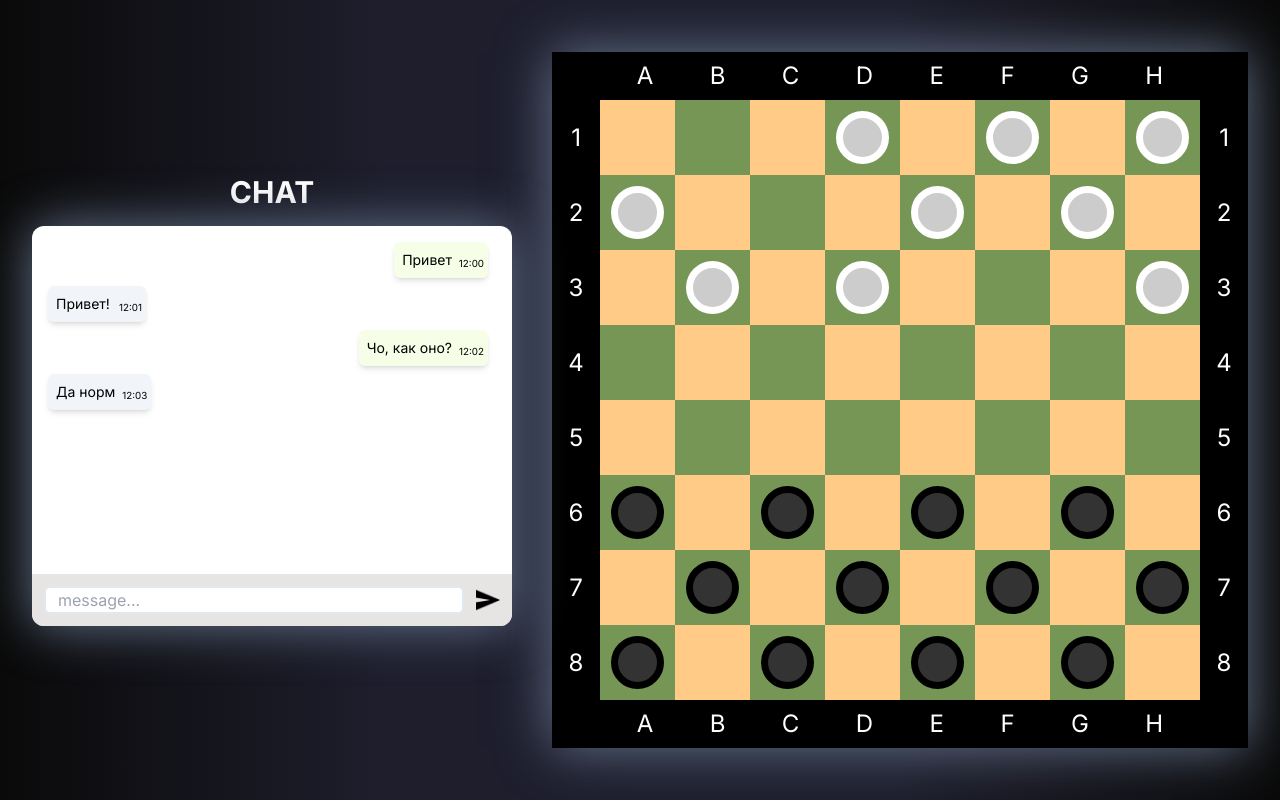
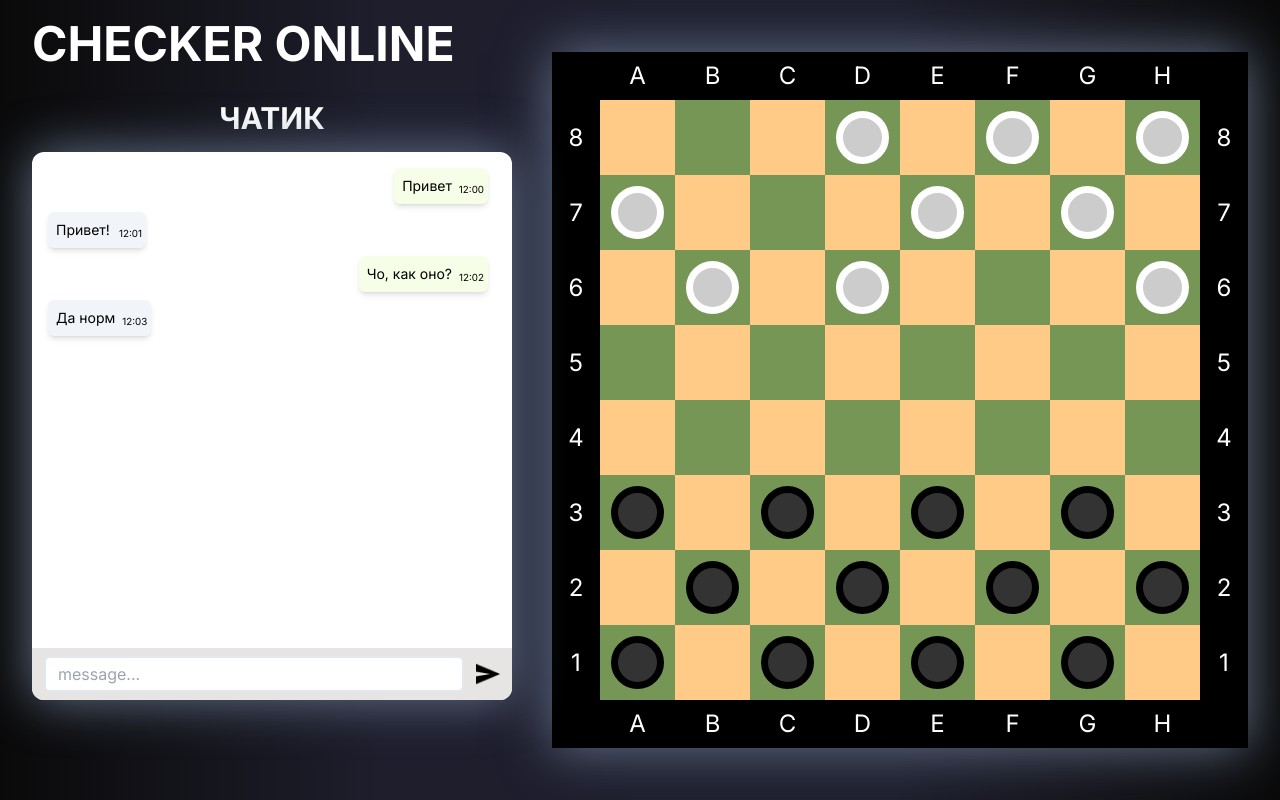
Before and after one commit to KarloDarkblace/Checkers-Game, a Next.js app in the folder Frontend/: page /room in a window 1280 px wide. Built offline with nearby package versions, Linux system fonts and the light colour scheme; no server answers.

Commit message:
adaptive in progress

```diff
--- a/Frontend/app/room/page.tsx
+++ b/Frontend/app/room/page.tsx
@@ -2,12 +2,15 @@
 
 import { Chat } from "@/components/chat";
 import { Field } from "@/components/field";
+import { cn } from "@/lib/utils";
+import Image from "next/image";
 import { useEffect, useState } from "react";
 
 export default function Room() {
   const [fieldSize, setFieldSize] = useState(0);
   const [isVertical, setIsVertical] = useState(false);
   const [isLoading, setIsLoading] = useState(false);
+  const [isChatOpened, setIsChatOpened] = useState(false);
 
   useEffect(() => {
     const fieldSizeCalc = () => {
@@ -43,16 +46,71 @@ export default function Room() {
     };
   }, [isVertical]);
 
+  useEffect(() => {
+    const handler = (e: KeyboardEvent) => {
+      if (isChatOpened && e.key === "Escape") setIsChatOpened(false);
+    };
+    document.addEventListener("keydown", handler);
+
+    return () => document.removeEventListener("keydown", handler);
+  }, [isChatOpened]);
+
+  const title = () => {
+    return (
+      <div
+        className={cn(
+          isVertical ? "text-3xl" : "text-5xl",
+          "absolute top-0 mt-5 text-white font-bold"
+        )}
+      >
+        CHECKER ONLINE
+      </div>
+    );
+  };
+
   return (
     <>
       {isLoading && (
         <div
-          className={`w-screen h-screen ${
-            isVertical ? "flex flex-col" : "flex"
-          } items-center justify-center gap-10`}
+          className={cn(
+            isVertical ? "flex flex-col" : "flex",
+            "w-screen h-screen items-center justify-center gap-10"
+          )}
         >
-          <Chat fieldSize={fieldSize} isVertical={isVertical} />
-          <Field fieldSize={fieldSize} />
+          {isVertical ? (
+            <>
+              {title()}
+              <Field fieldSize={fieldSize} />
+              <div
+                className={cn(
+                  isChatOpened ? "left-0" : "left-[-3000px]",
+                  "fixed w-screen h-screen bg-neutral-800 flex items-center justify-center overflow-hidden transition-all duration-300"
+                )}
+              >
+                <Chat fieldSize={fieldSize} isVertical={isVertical} />
+              </div>
+              <button
+                className="absolute bottom-5 right-5 text-white focus:outline-none"
+                onClick={() => setIsChatOpened(!isChatOpened)}
+              >
+                <Image
+                  width={40}
+                  height={40}
+                  priority={true}
+                  src={isChatOpened ? "/back.png" : "/chat.png"}
+                  alt="chat"
+                />
+              </button>
+            </>
+          ) : (
+            <>
+              <div>
+                {title()}
+                <Chat fieldSize={fieldSize} isVertical={isVertical} />
+              </div>
+              <Field fieldSize={fieldSize} />
+            </>
+          )}
         </div>
       )}
     </>
--- a/Frontend/components/chat.tsx
+++ b/Frontend/components/chat.tsx
@@ -1,22 +1,16 @@
 "use client";
 
 import { useSocket } from "@/lib/hooks";
-import { cn } from "@/lib/utils";
 import Image from "next/image";
 import { FC, KeyboardEvent, useEffect, useRef, useState } from "react";
+import { MessagesList } from "./messages-list";
 
 interface ChatProps {
   fieldSize: number;
   isVertical: boolean;
 }
 
-interface IMessage {
-  text: string;
-  date: string;
-  sender: string;
-}
-
-const messages: IMessage[] = [
+const messages = [
   { text: "Привет", date: "12:00", sender: "Me" },
   { text: "Привет!", date: "12:01", sender: "Ken" },
   { text: "Чо, как оно?", date: "12:02", sender: "Me" },
@@ -62,42 +56,23 @@ export const Chat: FC<ChatProps> = ({ fieldSize, isVertical }) => {
 
   return (
     <div
-      className={`flex flex-col items-center justify-center gap-4 ${isVertical ? "" : ""}`}
-      style={{ width: fieldSize * 0.8, height: fieldSize * 0.8 }}
+      className={`flex flex-col items-center justify-center gap-4`}
+      style={{ width: fieldSize * 0.8, height: fieldSize }}
     >
       <div className="text-white flex justify-center items-center">
-        <span className="text-3xl font-bold">CHAT</span>
+        <span className="text-3xl font-bold">ЧАТИК</span>
       </div>
-      <div className="relative flex bg-white rounded-xl h-[400px] w-full overflow-hidden shadow-[0_0_50px] shadow-slate-500">
+      <div className="relative flex bg-white rounded-xl h-full w-full overflow-hidden shadow-[0_0_50px] shadow-slate-500">
         <div
           ref={messageListRef}
           className="w-full p-1 m-3 overflow-y-auto mb-[60px] flex flex-col gap-2"
         >
-          {messageList.map((message, index) => {
-            const messageAlignStyle = message.sender === "Me" ? "justify-end" : "justify-start";
-            const messageColorStyle = message.sender === "Me" ? "bg-lime-50" : "bg-slate-100";
-            return (
-              <div
-                className={cn(messageAlignStyle, "text-sm mr-2 flex")}
-                key={message.text + index}
-              >
-                <div
-                  className={cn(
-                    messageColorStyle,
-                    "relative max-w-[95%] p-2 box-border rounded-md shadow-md break-words"
-                  )}
-                >
-                  <span className="pr-7">{message.text}</span>
-                  <span className="absolute text-[70%] pl-2 bottom-1 right-1">{message.date}</span>
-                </div>
-              </div>
-            );
-          })}
+          <MessagesList messageList={messageList} />
         </div>
-        <div className="flex bg-stone-200 bottom-0 w-full absolute justify-between items-center gap-3 p-3">
+        <div className="flex bg-stone-200 bottom-0 w-full absolute justify-between items-center gap-3 px-3 py-2">
           <input
             type="text"
-            className="border-2 px-3 flex-grow min-w-4 rounded-md focus:outline-none"
+            className="border-2 h-9 px-3 flex-grow min-w-4 rounded-md focus:outline-none"
             value={inputMessage}
             onChange={(e) => setInputMessage(e.target.value)}
             onKeyDown={keyDownHandler}
--- a/Frontend/components/field.tsx
+++ b/Frontend/components/field.tsx
@@ -1,105 +1,109 @@
 "use client";
 
 import { useSound } from "@/lib/hooks";
-import { cn } from "@/lib/utils";
+import { clearTempCheckers, cn } from "@/lib/utils";
 import { FC, MouseEvent, useState } from "react";
+import { Figures } from "./figures";
 
 const initialField = [
-  ["", "", "", "w", "", "w", "", "w"],
-  ["w", "", "", "", "w", "", "w", ""],
-  ["", "w", "", "w", "", "", "", "w"],
-  ["", "", "", "", "", "", "", ""],
-  ["", "", "", "", "", "", "", ""],
-  ["b", "", "b", "", "b", "", "b", ""],
-  ["", "b", "", "b", "", "b", "", "b"],
-  ["b", "", "b", "", "b", "", "b", ""],
+  [0, 0, 0, 1, 0, 1, 0, 1],
+  [1, 0, 0, 0, 1, 0, 1, 0],
+  [0, 1, 0, 1, 0, 0, 0, 1],
+  [0, 0, 0, 0, 0, 0, 0, 0],
+  [0, 0, 0, 0, 0, 0, 0, 0],
+  [2, 0, 2, 0, 2, 0, 2, 0],
+  [0, 2, 0, 2, 0, 2, 0, 2],
+  [2, 0, 2, 0, 2, 0, 2, 0],
 ];
+/*
+0 - пустая
+1 - белая
+2 - черная
+3 - белая королева
+4 - черная королева
+*/
 
-const row = [" ", "A", "B", "C", "D", "E", "F", "G", "H", " "];
-const col = ["1", "2", "3", "4", "5", "6", "7", "8"];
+const marginRow = [" ", "A", "B", "C", "D", "E", "F", "G", "H", " "];
+const marginColumn = ["8", "7", "6", "5", "4", "3", "2", "1"];
 
-const BL_IN = "#333";
-const BL_OUT = "black";
-const WH_IN = "#ccc";
-const WH_OUT = "white";
 const BL_CELL = "#769656";
 const WH_CELL = "#ffcb87";
 
 interface CheckerType {
   x: number;
   y: number;
-  color: "w" | "b" | "t";
+  color: 1 | 2 | 9;
   isQueen: boolean;
 }
 
 export const Field: FC<{ fieldSize: number }> = ({ fieldSize }) => {
   const [field, setField] = useState(initialField);
   const [repeatMove, setRepeatMove] = useState(false);
-  const [playerColor, setPlayerColor] = useState<"w" | "b">("b");
+  const [playerColor, setPlayerColor] = useState<1 | 2>(2);
   const [currentChecker, setCurrentChecker] = useState<CheckerType | null>(null);
 
   const playSound = useSound("/checker.mp3");
 
   const checkFreeMove = (x: number, y: number) => {
     if (y === 0) return;
-    if (x > 0 && field[y - 1][x - 1] === "") {
-      field[y - 1][x - 1] = "t";
+    if (x > 0 && field[y - 1][x - 1] === 0) {
+      field[y - 1][x - 1] = 9;
     }
-    if (x < 7 && field[y - 1][x + 1] === "") {
-      field[y - 1][x + 1] = "t";
+    if (x < 7 && field[y - 1][x + 1] === 0) {
+      field[y - 1][x + 1] = 9;
     }
   };
 
   const checkFreeQueenMove = (x: number, y: number) => {
-    for (let i = 1; x - i >= 0 && y - i >= 0 && field[y - i][x - i] === ""; i++) {
-      field[y - i][x - i] = "t";
+    for (let i = 1; x - i >= 0 && y - i >= 0 && field[y - i][x - i] === 0; i++) {
+      field[y - i][x - i] = 9;
     }
-    for (let i = 1; x + i <= 7 && y - i >= 0 && field[y - i][x + i] === ""; i++) {
-      field[y - i][x + i] = "t";
+    for (let i = 1; x + i <= 7 && y - i >= 0 && field[y - i][x + i] === 0; i++) {
+      field[y - i][x + i] = 9;
     }
-    for (let i = 1; x - i >= 0 && y + i <= 7 && field[y + i][x - i] === ""; i++) {
-      field[y + i][x - i] = "t";
+    for (let i = 1; x - i >= 0 && y + i <= 7 && field[y + i][x - i] === 0; i++) {
+      field[y + i][x - i] = 9;
     }
-    for (let i = 1; x + i <= 7 && y + i <= 7 && field[y + i][x + i] === ""; i++) {
-      field[y + i][x + i] = "t";
+    for (let i = 1; x + i <= 7 && y + i <= 7 && field[y + i][x + i] === 0; i++) {
+      field[y + i][x + i] = 9;
     }
   };
 
   const checkFightMove = (x: number, y: number): boolean => {
-    const enemyColor = playerColor === "w" ? "b" : "w";
+    const enemyColor = playerColor === 1 ? 2 : 1;
     let isFighting = false;
 
-    if (field[y - 1][x - 1] === enemyColor && y - 2 >= 0 && field[y - 2][x - 2] === "") {
-      field[y - 2][x - 2] = "t";
+    if (field[y - 1][x - 1] === enemyColor && y - 2 >= 0 && field[y - 2][x - 2] === 0) {
+      field[y - 2][x - 2] = 9;
       isFighting = true;
     }
-    if (field[y - 1][x + 1] === enemyColor && y - 2 >= 0 && field[y - 2][x + 2] === "") {
-      field[y - 2][x + 2] = "t";
+    if (field[y - 1][x + 1] === enemyColor && y - 2 >= 0 && field[y - 2][x + 2] === 0) {
+      field[y - 2][x + 2] = 9;
       isFighting = true;
     }
-    if (y < 6 && field[y + 1][x - 1] === enemyColor && field[y + 2][x - 2] === "") {
-      field[y + 2][x - 2] = "t";
+    if (y < 6 && field[y + 1][x - 1] === enemyColor && field[y + 2][x - 2] === 0) {
+      field[y + 2][x - 2] = 9;
       isFighting = true;
     }
-    if (y < 6 && field[y + 1][x + 1] === enemyColor && field[y + 2][x + 2] === "") {
-      field[y + 2][x + 2] = "t";
+    if (y < 6 && field[y + 1][x + 1] === enemyColor && field[y + 2][x + 2] === 0) {
+      field[y + 2][x + 2] = 9;
       isFighting = true;
     }
     return isFighting;
   };
 
   const checkFightQueenMove = (x: number, y: number): boolean => {
-    const enemyColor = playerColor === "w" ? "b" : "w";
+    const enemyColor = playerColor === 1 ? 2 : 1;
     let isFighting = false;
     let firstCheck = false;
 
     let i = 1;
     while (y - i >= 0 && x - i >= 0) {
       if (field[y - i][x - i] === playerColor) break;
-      if (field[y - i][x - i] === "") field[y - i][x - i] = "t";
+      if (field[y - i][x - i] === 0) field[y - i][x - i] = 9;
       if (field[y - i][x - i] === enemyColor) {
-        if (!firstCheck && y - i > 0 && field[y - i - 1][x - i - 1] === "") {
-          clearTempCheckers();
+        if (!firstCheck && y - i > 0 && field[y - i - 1][x - i - 1] === 0) {
+          clearTempCheckers(field);
           firstCheck = true;
           isFighting = true;
         } else {
@@ -120,32 +124,24 @@ export const Field: FC<{ fieldSize: number }> = ({ fieldSize }) => {
     // checkMove(x, y);
   };
 
-  const clearTempCheckers = () => {
-    for (let y = 0; y < 8; y++) {
-      for (let x = 0; x < 8; x++) {
-        if (field[y][x] === "t") field[y][x] = "";
-      }
-    }
-  };
-
   const onClickHandler = (e: MouseEvent) => {
     const rect = e.currentTarget.getBoundingClientRect();
     const x = Math.floor((e.clientX - rect.left) / (rect.width / 8));
     const y = Math.floor((e.clientY - rect.top) / (rect.height / 8));
 
-    if (!currentChecker && field[y][x] === "") {
+    if (!currentChecker && field[y][x] === 0) {
       return;
     }
     if (field[y][x] === playerColor) {
-      clearTempCheckers();
+      clearTempCheckers(field);
       setCurrentChecker({ x, y, color: field[y][x] as CheckerType["color"], isQueen: true });
       checkNextMove(x, y, true); // проверка дамки
       setField([...field]);
       return;
     }
-    if (currentChecker && field[y][x] === "t") {
-      clearTempCheckers(); // придет с сервера, не нужно очищать
-      field[currentChecker.y][currentChecker.x] = "";
+    if (currentChecker && field[y][x] === 9) {
+      clearTempCheckers(field); // придет с сервера, не нужно очищать
+      field[currentChecker.y][currentChecker.x] = 0;
       field[y][x] = currentChecker.color;
       setField([...field]);
       setCurrentChecker(null);
@@ -162,58 +158,36 @@ export const Field: FC<{ fieldSize: number }> = ({ fieldSize }) => {
     });
   };
 
-  const drawFigures = () => {
-    const cellSize = fieldSize / 8;
-    const checkerSize = cellSize * 0.7;
+  const asideStyle = "flex bg-black text-white text-2xl justify-around items-center text-center";
 
+  const drawMarginRow = (keyAdd: string) => {
     return (
-      <div className="absolute w-full h-full grid grid-cols-8 grid-rows-8">
-        {field.map((row, y) => {
-          return row.map((cell, x) => {
-            if (cell === "") {
-              return null;
-            }
-            const outerColor = cell === "b" || cell === "t" ? BL_OUT : WH_OUT;
-            const innerColor = cell === "b" || cell === "t" ? BL_IN : WH_IN;
-
-            return (
-              <div
-                key={`checkers-${x}${y}`}
-                className={`absolute rounded-full flex items-center justify-center`}
-                style={{
-                  opacity: cell === "t" ? 0.2 : 1,
-                  border: `${checkerSize * 0.15}px solid ${outerColor}`,
-                  backgroundColor: innerColor,
-                  left: cellSize * x + cellSize / 2 - checkerSize / 2,
-                  top: cellSize * y + cellSize / 2 - checkerSize / 2,
-                  width: checkerSize,
-                  height: checkerSize,
-                }}
-              ></div>
-            );
-          });
-        })}
-      </div>
-    );
-  };
-
-  const asideStyle = "flex bg-black text-white text-2xl justify-around items-center";
-
-  const drawRow = () => {
-    return (
-      <div className={cn(asideStyle, "py-5 h-12")}>
-        {row.map((row) => (
-          <div key={row}>{row}</div>
+      <div
+        className={cn(
+          asideStyle,
+          fieldSize < 600
+            ? "h-8 grid grid-cols-[2rem_1fr_1fr_1fr_1fr_1fr_1fr_1fr_1fr_2rem] text-lg"
+            : "h-12 grid grid-cols-[3rem_1fr_1fr_1fr_1fr_1fr_1fr_1fr_1fr_3rem]"
+        )}
+      >
+        {marginRow.map((row, i) => (
+          <div key={row + keyAdd + i}>{row}</div>
         ))}
       </div>
     );
   };
 
-  const drawCol = () => {
+  const drawMarginColumn = (keyAdd: string) => {
     return (
-      <div className={cn(asideStyle, "flex-col px-5 w-12")}>
-        {col.map((row) => (
-          <div key={row}>{row}</div>
+      <div
+        className={cn(
+          asideStyle,
+          fieldSize < 600 ? "w-8 text-lg" : "w-12",
+          "grid grid-rows-[1fr_1fr_1fr_1fr_1fr_1fr_1fr_1fr]"
+        )}
+      >
+        {marginColumn.map((row) => (
+          <div key={row + keyAdd}>{row}</div>
         ))}
       </div>
     );
@@ -221,20 +195,20 @@ export const Field: FC<{ fieldSize: number }> = ({ fieldSize }) => {
 
   return (
     <div className="flex flex-col shadow-[0_0_50px] shadow-slate-500">
-      {drawRow()}
+      {drawMarginRow("top")}
       <div className="flex">
-        {drawCol()}
+        {drawMarginColumn("left")}
         <div
           className={"relative grid grid-cols-8 grid-rows-8 aspect-square"}
           style={{ height: fieldSize, width: fieldSize }}
           onClick={onClickHandler}
         >
           {drawField()}
-          {drawFigures()}
+          <Figures field={field} fieldSize={fieldSize} />
         </div>
-        {drawCol()}
+        {drawMarginColumn("right")}
       </div>
-      {drawRow()}
+      {drawMarginRow("bottom")}
     </div>
   );
 };
--- /dev/null
+++ b/Frontend/components/figures.tsx
@@ -0,0 +1,45 @@
+import { FC } from "react";
+
+interface FiguresProps {
+  fieldSize: number;
+  field: number[][];
+}
+
+const BL_IN = "#333";
+const BL_OUT = "black";
+const WH_IN = "#ccc";
+const WH_OUT = "white";
+
+export const Figures: FC<FiguresProps> = ({ fieldSize, field }) => {
+  const cellSize = fieldSize / 8;
+  const checkerSize = cellSize * 0.7;
+  return (
+    <div className="absolute w-full h-full grid grid-cols-8 grid-rows-8">
+      {field.map((row, y) => {
+        return row.map((cell, x) => {
+          if (cell === 0) {
+            return null;
+          }
+          const outerColor = cell === 2 || cell === 9 ? BL_OUT : WH_OUT;
+          const innerColor = cell === 2 || cell === 9 ? BL_IN : WH_IN;
+
+          return (
+            <div
+              key={`checkers-${x}${y}`}
+              className={`absolute rounded-full flex items-center justify-center`}
+              style={{
+                opacity: cell === 9 ? 0.2 : 1,
+                border: `${checkerSize * 0.15}px solid ${outerColor}`,
+                backgroundColor: innerColor,
+                left: cellSize * x + cellSize / 2 - checkerSize / 2,
+                top: cellSize * y + cellSize / 2 - checkerSize / 2,
+                width: checkerSize,
+                height: checkerSize,
+              }}
+            ></div>
+          );
+        });
+      })}
+    </div>
+  );
+};
--- /dev/null
+++ b/Frontend/components/messages-list.tsx
@@ -0,0 +1,36 @@
+import { cn } from "@/lib/utils";
+import { FC } from "react";
+
+interface IMessage {
+  text: string;
+  date: string;
+  sender: string;
+}
+
+interface MessagesListProps {
+  messageList: IMessage[];
+}
+
+export const MessagesList: FC<MessagesListProps> = ({ messageList }) => {
+  return (
+    <>
+      {messageList.map((message, index) => {
+        const messageAlignStyle = message.sender === "Me" ? "justify-end" : "justify-start";
+        const messageColorStyle = message.sender === "Me" ? "bg-lime-50" : "bg-slate-100";
+        return (
+          <div className={cn(messageAlignStyle, "text-sm mr-2 flex")} key={message.text + index}>
+            <div
+              className={cn(
+                messageColorStyle,
+                "relative max-w-[95%] p-2 box-border rounded-md shadow-md break-words"
+              )}
+            >
+              <span className="pr-7">{message.text}</span>
+              <span className="absolute text-[70%] pl-2 bottom-1 right-1">{message.date}</span>
+            </div>
+          </div>
+        );
+      })}
+    </>
+  );
+};
```
Also changed, not shown: Frontend/app/page.tsx (+51 -13 lines), Frontend/components/lower-buttons.tsx (+12 -5 lines), Frontend/components/rooms-list.tsx (+19 -9 lines), Frontend/lib/utils.ts (+8 -0 lines), Frontend/public/back.png (added), Frontend/public/chat.png (added).
